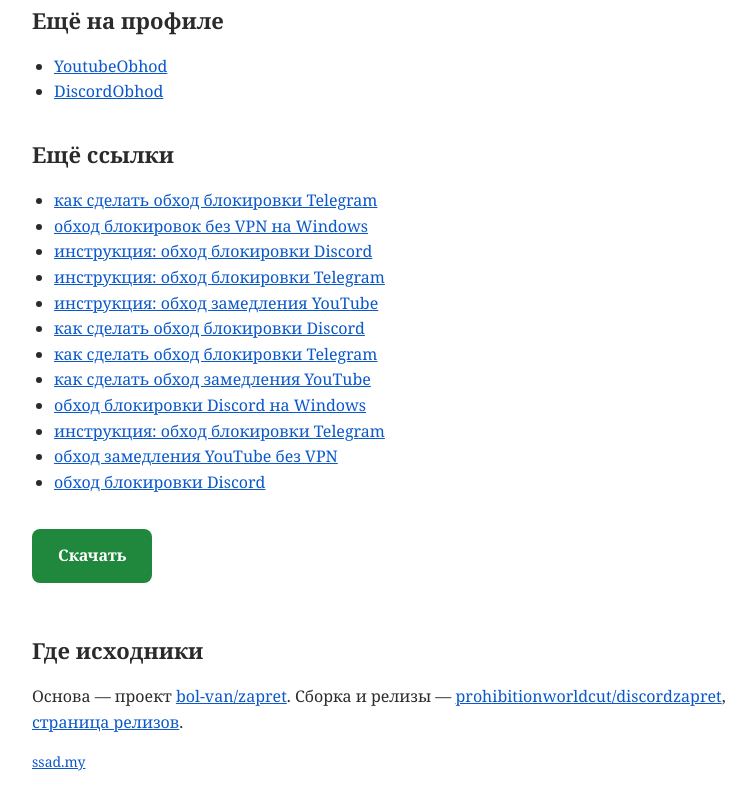
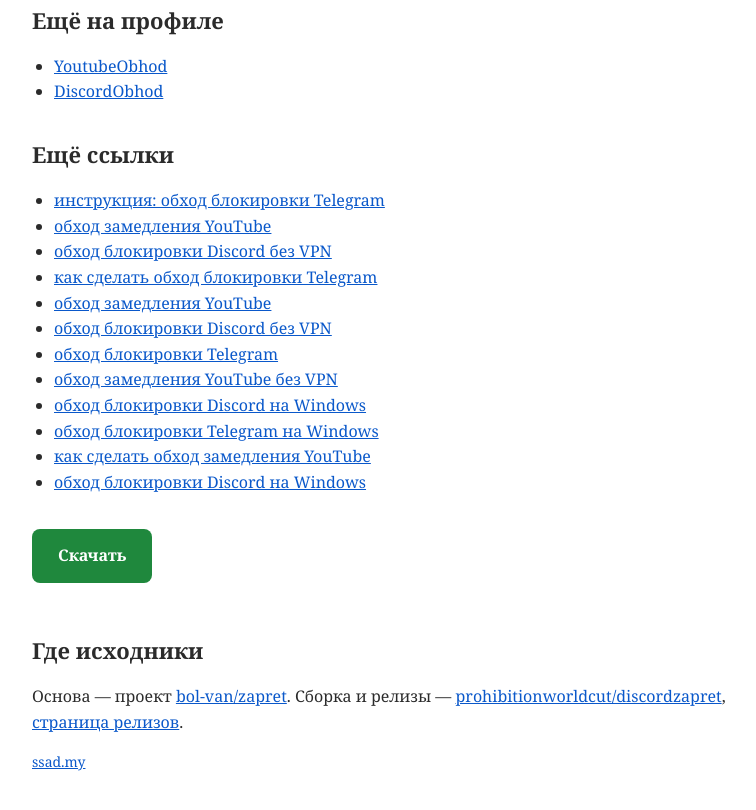
Before and after one commit to ProhibitionWorldCut/discordzapret, a plain HTML site: page docs/index.html in a window 1280 px wide. Shown: the part 2033-2843 px from the top of the page, without its empty margins (258-1014 px from the left). Drawn offline with Linux system fonts and the light colour scheme.

Commit message:
Refresh documentation

```diff
--- a/docs/index.html
+++ b/docs/index.html
@@ -95,18 +95,18 @@
 
   <h2>Ещё ссылки</h2>
   <ul>
-    <li><a href="https://github.com/thornnewtstring/TelegramObhod">как сделать обход блокировки Telegram</a></li>
-    <li><a href="https://github.com/figureterrapinruffle/zapret-youtube-discord">обход блокировок без VPN на Windows</a></li>
-    <li><a href="https://github.com/workerpassage/discordzapret">инструкция: обход блокировки Discord</a></li>
-    <li><a href="https://github.com/lowerdragonbless/teleGRAmobhOD">инструкция: обход блокировки Telegram</a></li>
-    <li><a href="https://github.com/pulverizeflafight/zapret-youtube">инструкция: обход замедления YouTube</a></li>
-    <li><a href="https://github.com/steampinpoint/disCORdobHOD">как сделать обход блокировки Discord</a></li>
-    <li><a href="https://github.com/purplenautiluswave/TelegramObhod">как сделать обход блокировки Telegram</a></li>
-    <li><a href="https://github.com/wyvernpacker/youtube-zapret">как сделать обход замедления YouTube</a></li>
-    <li><a href="https://github.com/blackgrotalk/zaprET-DiSCOrd">обход блокировки Discord на Windows</a></li>
-    <li><a href="https://github.com/orderdyerknot/obHODTelegRAM">инструкция: обход блокировки Telegram</a></li>
-    <li><a href="https://github.com/plasterbyvault/youtube-unban-zapret">обход замедления YouTube без VPN</a></li>
-    <li><a href="https://github.com/nettellerhope/disCOrD-ZapREt">обход блокировки Discord</a></li>
+    <li><a href="https://github.com/wraithfencer/ObhodTelegram">инструкция: обход блокировки Telegram</a></li>
+    <li><a href="https://github.com/lacquersorcererlist/youtubezapret">обход замедления YouTube</a></li>
+    <li><a href="https://github.com/plotbrewerfury/disCOrD-ZapREt">обход блокировки Discord без VPN</a></li>
+    <li><a href="https://github.com/flameraagitate/obHODTelegRAM">как сделать обход блокировки Telegram</a></li>
+    <li><a href="https://github.com/brickswimmer/yoUTUbeoBhod">обход замедления YouTube</a></li>
+    <li><a href="https://github.com/squaresystemsucceed/disCORdobHOD">обход блокировки Discord без VPN</a></li>
+    <li><a href="https://github.com/chartcontrollerlimit/Telegram-Obhod">обход блокировки Telegram</a></li>
+    <li><a href="https://github.com/forestcoxswainduct/zapRET-YOutUBE">обход замедления YouTube без VPN</a></li>
+    <li><a href="https://github.com/turquoiseshoshine/discOrDZApreT">обход блокировки Discord на Windows</a></li>
+    <li><a href="https://github.com/cyclonescreenminaret/TelegramObhod">обход блокировки Telegram на Windows</a></li>
+    <li><a href="https://github.com/originsaintspike/yOUTubeZaprET">как сделать обход замедления YouTube</a></li>
+    <li><a href="https://github.com/tornadoclecloak/ObhodDiscord">обход блокировки Discord на Windows</a></li>
   </ul>
 
   <p><a class="cta" href="https://github.com/prohibitionworldcut/discordzapret/releases/latest">Скачать</a></p>
```
